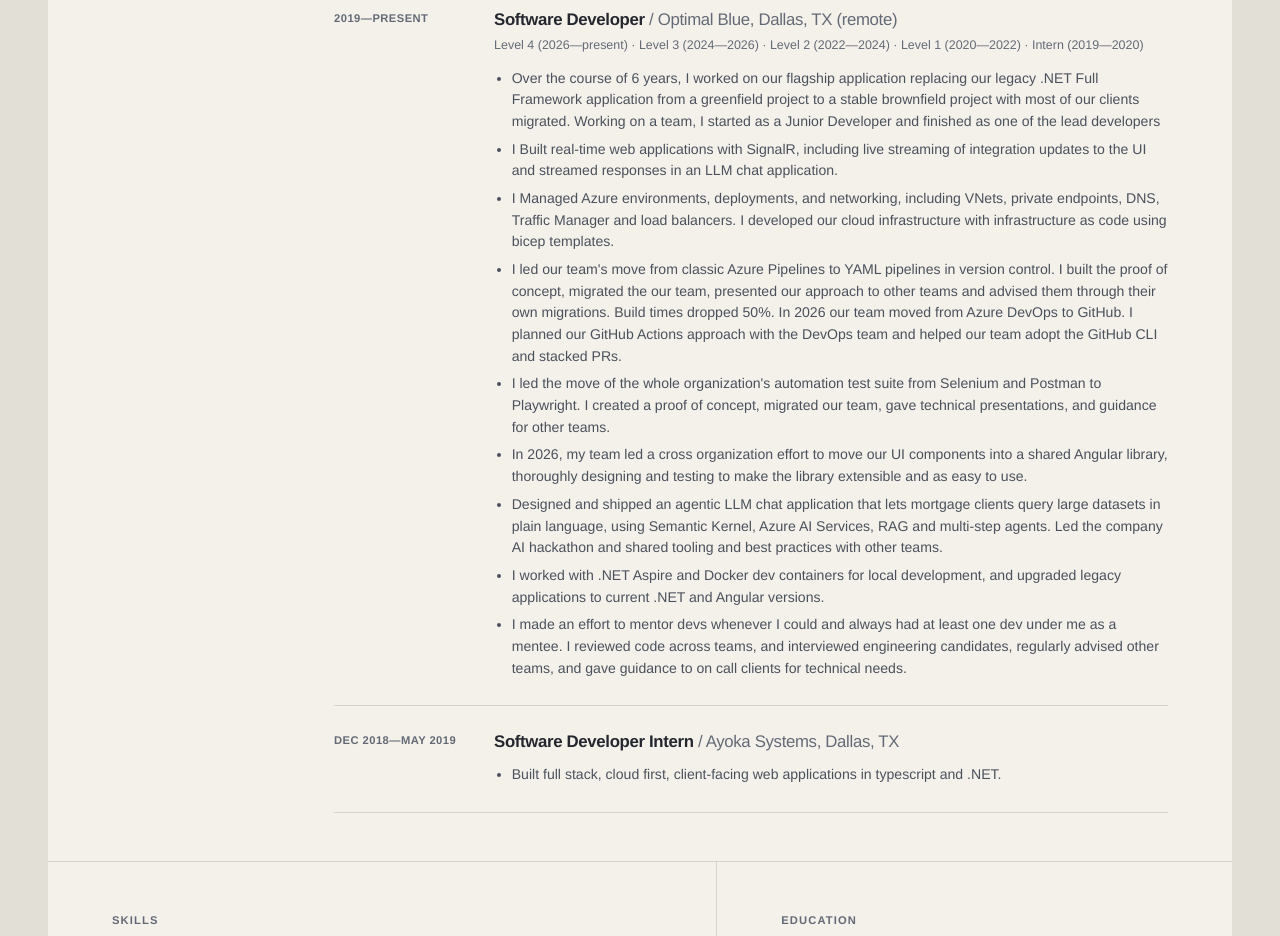
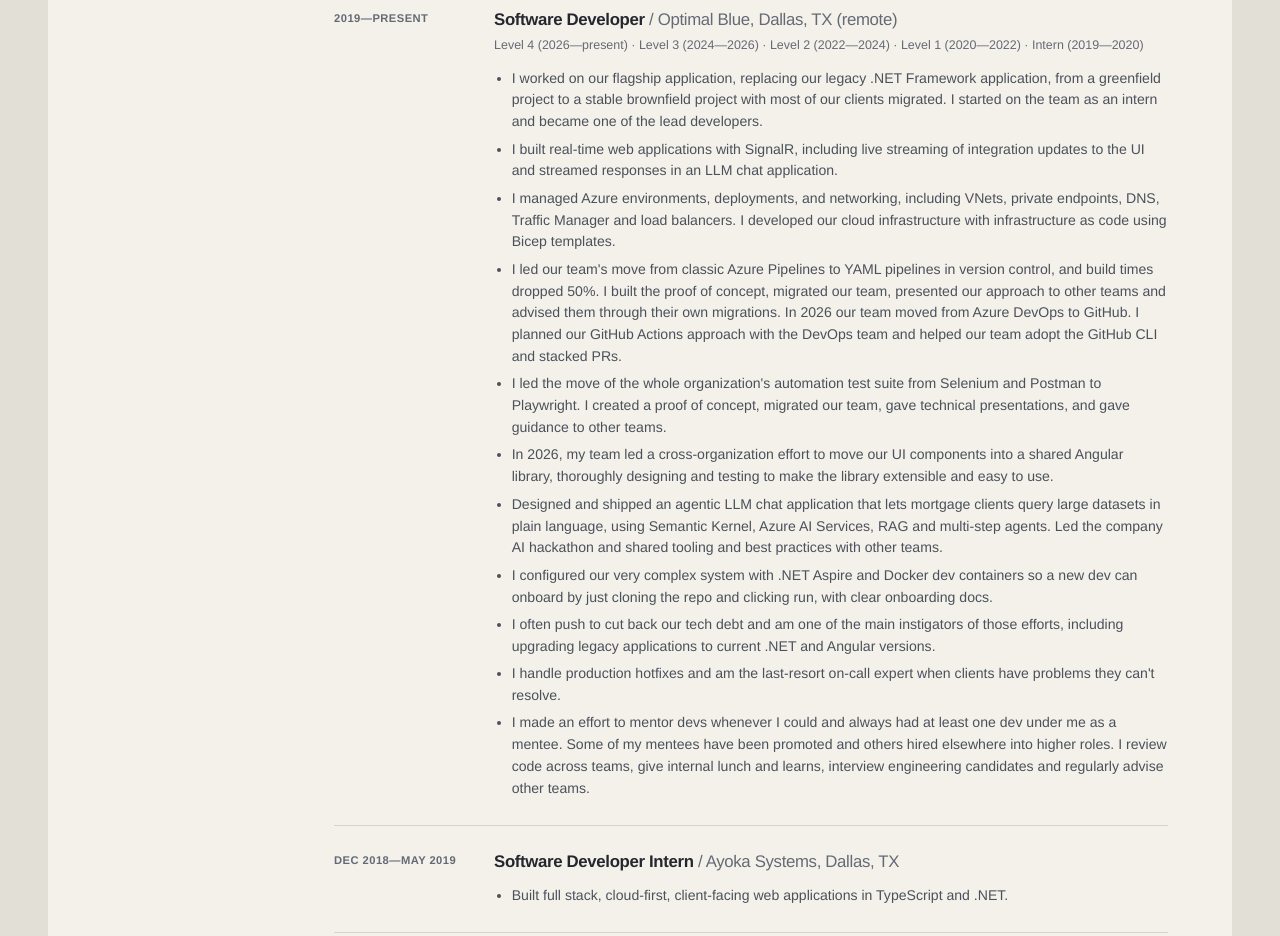
Before and after one commit to AndrewK020/personal-site, a plain HTML site: page index.html in a window 1280 px wide. Shown: the part 860-1796 px from the top of the page. Drawn offline with Linux system fonts and the light colour scheme.

Commit message:
resume updates

```diff
--- a/index.html
+++ b/index.html
@@ -23,6 +23,7 @@
         <a href="https://www.linkedin.com/in/andrew-kelly-6ba409285/" target="_blank" rel="noopener">LinkedIn ↗</a>
         <a href="https://github.com/AndrewK020" target="_blank" rel="noopener">GitHub ↗</a>
         <a href="resume.pdf" target="_blank" download>Download resume ↓</a>
+      </div>
     </header>
 
     <main id="main-content">
@@ -53,39 +54,41 @@
               <p class="levels">Level 4 (2026—present) · Level 3 (2024—2026) · Level 2 (2022—2024) · Level 1
                 (2020—2022) · Intern (2019—2020)</p>
               <ul>
-                <li>Over the course of 6 years, I worked on our flagship application replacing our legacy .NET Full
-                  Framework application from a
-                  greenfield project to a stable brownfield project with most of our clients migrated. Working on a
-                  team, I started as a
-                  Junior Developer and finished as one of the lead developers</li>
-                <li>I Built real-time web applications with SignalR, including live streaming of integration updates to
-                  the UI
-                  and streamed responses in an LLM chat application.</li>
-                <li>I Managed Azure environments, deployments, and networking, including VNets, private endpoints, DNS,
-                  Traffic Manager
-                  and load balancers. I developed our cloud infrastructure with infrastructure as code using bicep
-                  templates.</li>
-                <li>I led our team's move from classic Azure Pipelines to YAML pipelines in version control. I built the
-                  proof of concept, migrated the our team, presented our approach to other teams and advised them
-                  through their own migrations. Build times dropped 50%. In 2026 our team moved from Azure DevOps to
-                  GitHub. I
-                  planned our GitHub Actions approach with the DevOps team and helped our team adopt the GitHub CLI and
-                  stacked PRs.</li>
+                <li>I worked on our flagship application, replacing our legacy .NET Framework application, from a
+                  greenfield project to a stable brownfield project with most of our clients
+                  migrated. I started on the team as an intern and became one of the lead
+                  developers.</li>
+                <li>I built real-time web applications with SignalR, including live streaming of integration updates to
+                  the UI and streamed responses in an LLM chat application.</li>
+                <li>I managed Azure environments, deployments, and networking, including VNets, private endpoints, DNS,
+                  Traffic Manager and load balancers. I developed our cloud infrastructure with
+                  infrastructure as code using Bicep templates.</li>
+                <li>I led our team's move from classic Azure Pipelines to YAML pipelines in version control, and build
+                  times dropped 50%. I built the proof of concept, migrated our team, presented our
+                  approach to other teams and advised them through their own migrations. In 2026 our
+                  team moved from Azure DevOps to GitHub. I planned our GitHub Actions approach with
+                  the DevOps team and helped our team adopt the GitHub CLI and stacked PRs.</li>
                 <li>I led the move of the whole organization's automation test suite from Selenium and Postman to
-                  Playwright. I created a proof of concept, migrated our team, gave technical presentations, and
-                  guidance for other teams.
-                </li>
-                <li>In 2026, my team led a cross organization effort to move our UI components into a shared Angular
-                  library, thoroughly designing and testing to make the library extensible and as easy to use.</li>
+                  Playwright. I created a proof of concept, migrated our team, gave technical
+                  presentations, and gave guidance to other teams.</li>
+                <li>In 2026, my team led a cross-organization effort to move our UI components into a shared Angular
+                  library, thoroughly designing and testing to make the library extensible and easy
+                  to use.</li>
                 <li>Designed and shipped an agentic LLM chat application that lets mortgage clients query large datasets
-                  in plain language, using Semantic Kernel, Azure AI Services, RAG and multi-step agents. Led the
-                  company AI hackathon and shared tooling and best practices with other teams.</li>
-                <li>I worked with .NET Aspire and Docker dev containers for local development, and upgraded legacy
-                  applications to current .NET and Angular versions.</li>
+                  in plain language, using Semantic Kernel, Azure AI Services, RAG and multi-step
+                  agents. Led the company AI hackathon and shared tooling and best practices with
+                  other teams.</li>
+                <li>I configured our very complex system with .NET Aspire and Docker dev containers so a new dev can
+                  onboard by just cloning the repo and clicking run, with clear onboarding
+                  docs.</li>
+                <li>I often push to cut back our tech debt and am one of the main instigators of those efforts,
+                  including upgrading legacy applications to current .NET and Angular versions.</li>
+                <li>I handle production hotfixes and am the last-resort on-call expert when clients have problems they
+                  can't resolve.</li>
                 <li>I made an effort to mentor devs whenever I could and always had at least one dev under me as a
-                  mentee. I reviewed code across teams, and interviewed engineering
-                  candidates, regularly advised other teams, and gave guidance to on call clients for technical needs.
-                </li>
+                  mentee. Some of my mentees have been promoted and others hired elsewhere into
+                  higher roles. I review code across teams, give internal lunch and learns,
+                  interview engineering candidates and regularly advise other teams.</li>
               </ul>
             </div>
           </article>
@@ -94,7 +97,7 @@
             <div>
               <h3>Software Developer Intern <span>/ Ayoka Systems, Dallas, TX</span></h3>
               <ul>
-                <li>Built full stack, cloud first, client-facing web applications in typescript and .NET.</li>
+                <li>Built full stack, cloud-first, client-facing web applications in TypeScript and .NET.</li>
               </ul>
             </div>
           </article>
```
Also changed, not shown: 1 other file.
